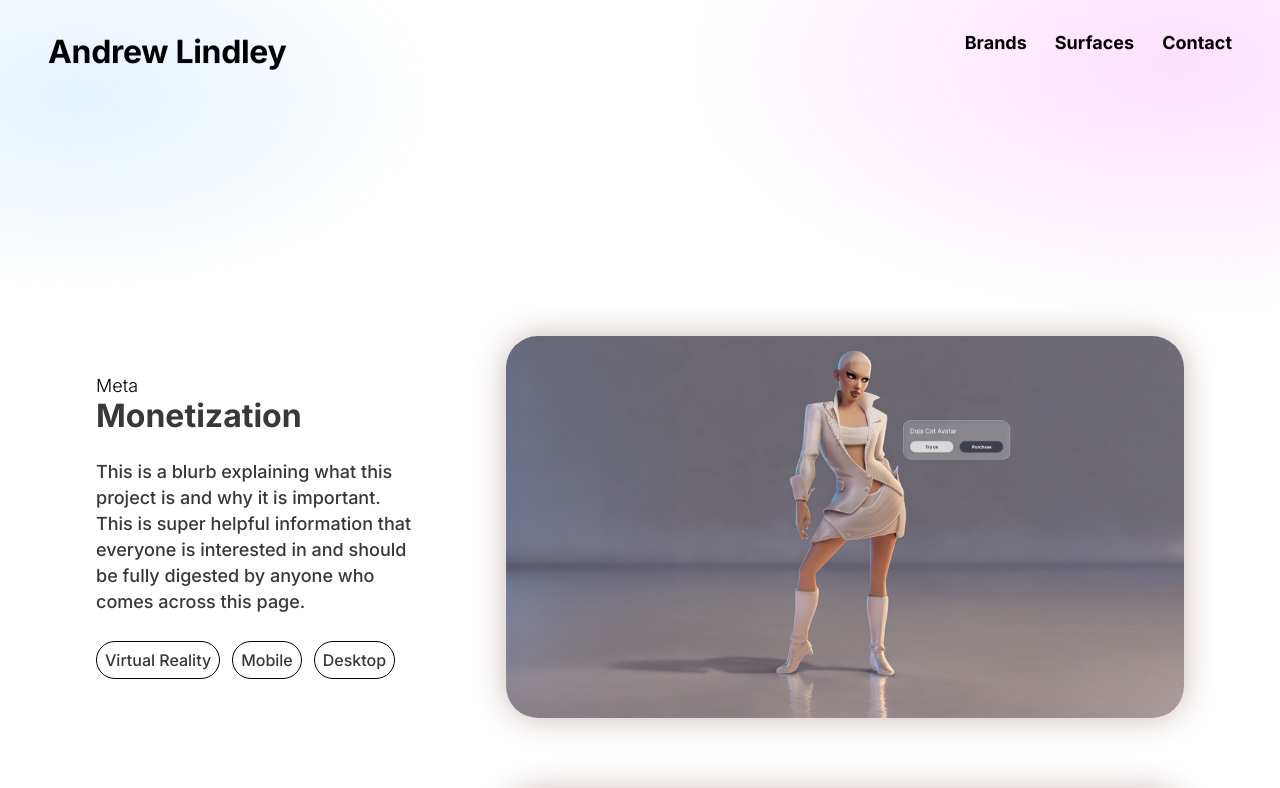
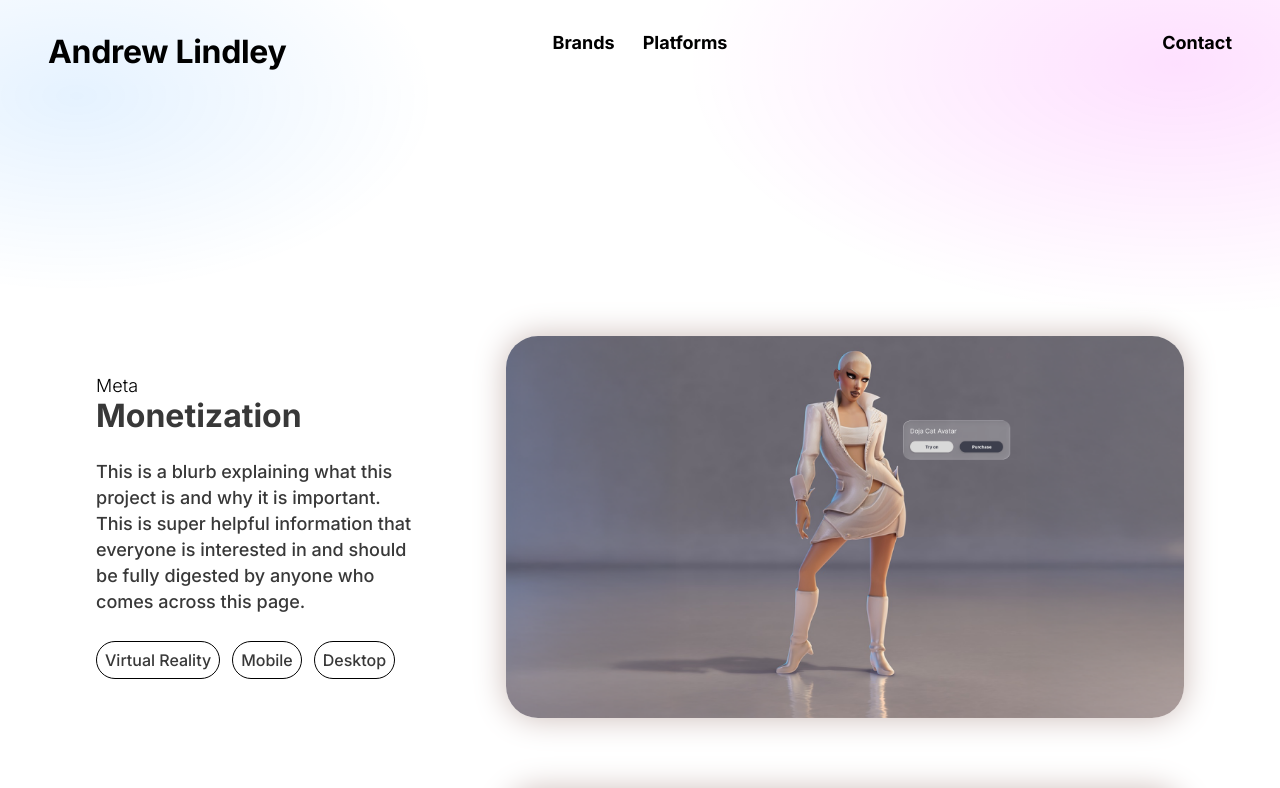
Before and after one commit to andersLinders/portfolio, a Next.js app: page / in a window 1280 px wide. Shown: the top 788 px of the page. Built offline with nearby package versions, Linux system fonts and the light colour scheme.

Commit message:
Polish nav layout and rename Surfaces to Platforms.
Centers brand filters on desktop, softens the header backdrop over scrolled content, and updates the platforms label.

Co-authored-by: Cursor <cursoragent@cursor.com>

```diff
--- a/src/components/PortfolioShell.module.css
+++ b/src/components/PortfolioShell.module.css
@@ -31,10 +31,28 @@
   left: 0;
   right: 0;
   z-index: 3;
-  display: flex;
-  align-items: flex-start;
-  gap: 1.75rem;
-  padding: var(--space-header-top) max(var(--space-page-x), calc((100vw - var(--layout-max-width)) / 2)) 0;
+  display: grid;
+  grid-template-columns: 1fr auto 1fr;
+  align-items: start;
+  column-gap: 1.75rem;
+  padding: var(--space-header-top) max(var(--space-page-x), calc((100vw - var(--layout-max-width)) / 2)) 0.85rem;
+  background-color: var(--color-bg);
+  background-image:
+    radial-gradient(
+      ellipse 55% 45% at 92% 8%,
+      rgba(246, 0, 255, 0.12),
+      transparent 70%
+    ),
+    radial-gradient(
+      ellipse 40% 35% at 6% 12%,
+      rgba(0, 128, 255, 0.1),
+      transparent 70%
+    );
+  /* Match the fixed atmosphere slice at the top of the viewport.
+     Avoid background-attachment: fixed — transforms break it and cause a hard seam. */
+  background-size: 100vw 100vh;
+  background-position: top left;
+  background-repeat: no-repeat;
   transform: translate3d(0, 0, 0);
   transition: transform 320ms var(--ease-out-soft);
   pointer-events: none;
@@ -56,7 +74,7 @@
 }
 
 .brand {
-  margin-right: auto;
+  justify-self: start;
   font-size: var(--font-brand-size);
   font-weight: 700;
   line-height: normal;
@@ -68,32 +86,35 @@
 .headerMenus {
   display: flex;
   align-items: flex-start;
+  justify-content: center;
   gap: 1.75rem;
   min-width: 0;
+  justify-self: center;
   animation: chrome-enter 600ms var(--ease-out-soft) 60ms both;
 }
 
 .contact {
+  justify-self: end;
   animation: chrome-enter 600ms var(--ease-out-soft) 60ms both;
 }
 
 .filterBar {
   position: absolute;
   top: calc(100% + 12px);
-  left: max(var(--space-page-x), calc((100vw - var(--layout-max-width)) / 2));
-  right: auto;
+  left: 50%;
   z-index: 4;
   display: flex;
   flex-direction: row;
   flex-wrap: nowrap;
   align-items: center;
-  justify-content: flex-start;
+  justify-content: center;
   gap: 12px;
   max-width: calc(
     100vw - 2 * max(var(--space-page-x), calc((100vw - var(--layout-max-width)) / 2))
   );
   white-space: nowrap;
-  animation: filter-enter-left 400ms var(--ease-out-soft) both;
+  transform: translateX(-50%);
+  animation: filter-enter-center 400ms var(--ease-out-soft) both;
 }
 
 .filterTags {
@@ -214,6 +235,18 @@
   }
 }
 
+@keyframes filter-enter-center {
+  from {
+    opacity: 0;
+    transform: translateX(-50%) translateY(-8px);
+  }
+
+  to {
+    opacity: 1;
+    transform: translateX(-50%) translateY(0);
+  }
+}
+
 .main {
   position: relative;
   z-index: 1;
@@ -246,6 +279,7 @@
 
 @media (max-width: 720px) {
   .header {
+    display: flex;
     flex-wrap: wrap;
     row-gap: 10px;
     column-gap: 1rem;
@@ -253,8 +287,18 @@
     align-items: center;
   }
 
+  .brand {
+    margin-right: auto;
+    justify-self: auto;
+  }
+
   .headerMenus {
+    justify-self: auto;
     gap: 1rem;
+  }
+
+  .contact {
+    justify-self: auto;
   }
 
   .filterBar {
@@ -266,9 +310,11 @@
     order: 10;
     width: 100%;
     max-width: 100%;
+    justify-content: flex-start;
     overflow-x: auto;
     -webkit-overflow-scrolling: touch;
     scrollbar-width: none;
+    transform: none;
     animation: filter-enter-left 300ms var(--ease-out-soft) both;
   }
 
--- a/src/components/PortfolioShell.tsx
+++ b/src/components/PortfolioShell.tsx
@@ -151,7 +151,7 @@ export function PortfolioShell() {
             aria-expanded={openMenu === "filter"}
             aria-controls="portfolio-filters"
           >
-            Surfaces
+            Platforms
             {filtersActive ? (
               <span className={styles.filterCount}>
                 {activeFilters.length}
@@ -209,7 +209,7 @@ export function PortfolioShell() {
             id="portfolio-filters"
             className={styles.filterBar}
             role="group"
-            aria-label="Filter by surface"
+            aria-label="Filter by platform"
           >
             <ul className={styles.filterTags}>
               {allTags.map((tag) => {
--- a/src/components/ProjectContentCard.tsx
+++ b/src/components/ProjectContentCard.tsx
@@ -17,7 +17,7 @@ export function ProjectContentCard({ content }: ProjectContentCardProps) {
         <div className={styles.body}>
           <p className={styles.blurb}>{content.blurb}</p>
           <p className={styles.meta}>
-            <span className={styles.metaLabel}>Surfaces:</span>
+            <span className={styles.metaLabel}>Platforms:</span>
             <br />
             {content.surfaces}
           </p>
--- a/src/components/ProjectSection.tsx
+++ b/src/components/ProjectSection.tsx
@@ -33,7 +33,7 @@ export function ProjectSection({
           <p className={styles.blurb}>{section.blurb}</p>
 
           {section.tags.length > 0 ? (
-            <ul className={styles.tags} aria-label="Filter by surface">
+            <ul className={styles.tags} aria-label="Filter by platform">
               {section.tags.map((tag) => {
                 const selected = activeFilters.includes(tag);
                 return (
```
